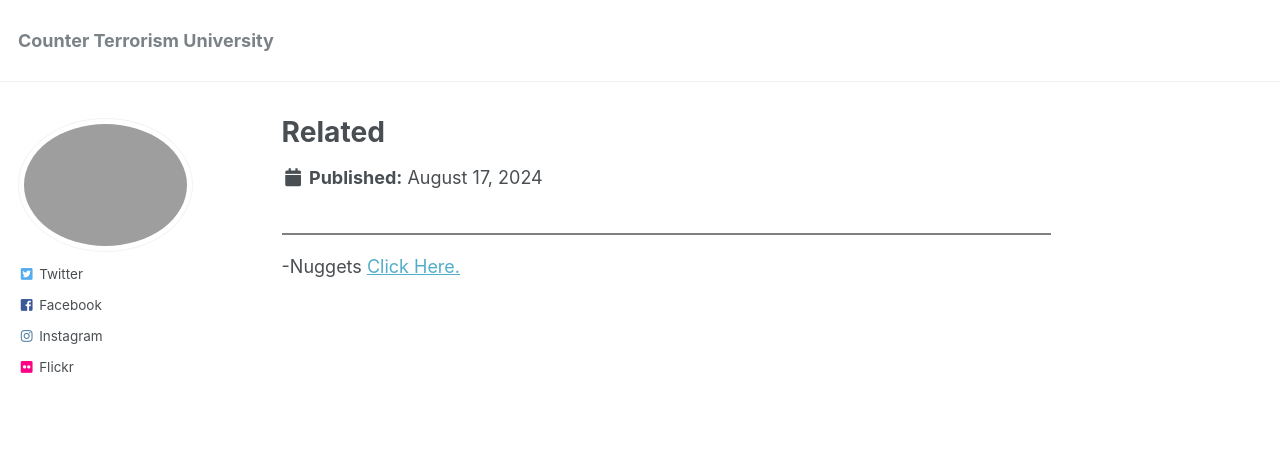
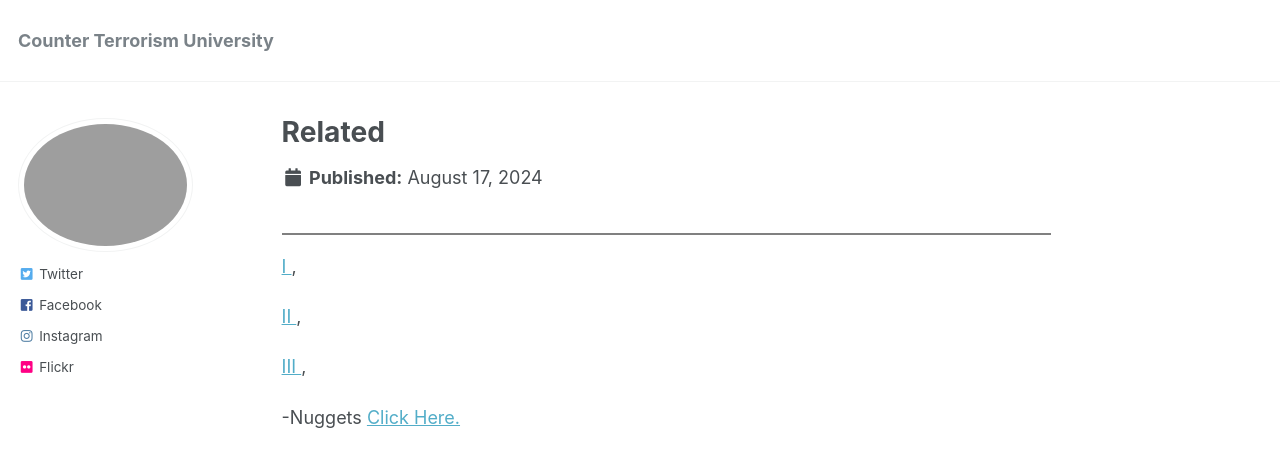
Before and after one commit to phdcsseiden/phdcsseiden.github.io, a Jekyll site: the page built from _pages/Related.md, in a window 1280 px wide. Shown: the top 467 px of the page. Built offline with Jekyll 4.4.1, drawn with Linux system fonts in a browser that asks for light colours.

Commit message:
Update Related.md

```diff
--- a/_pages/Related.md
+++ b/_pages/Related.md
@@ -15,5 +15,13 @@ modified: 2024-08-17
 <hr style="height:2px;border-width:0;color:gray;background-color:gray">
 
 
+<a href=" https://www.defense.gov/about/our-forces "> I  </a> ,
+
+
+<a href=" https://www.goarmy.com/careers-and-jobs/find-your-path/army-officers/rotc "> II </a> ,
+
+
+<a href=" https://aa.usno.navy.mil/faq/millennium#:~:text=Therefore%2C%20the%2021st%20century%20began,the%20years%20AD%201%2D1000 "> III </a> ,
+
 
 -Nuggets <a href=" https://phdcsseiden.github.io/Nuggets/ "> Click Here. </a>
```
